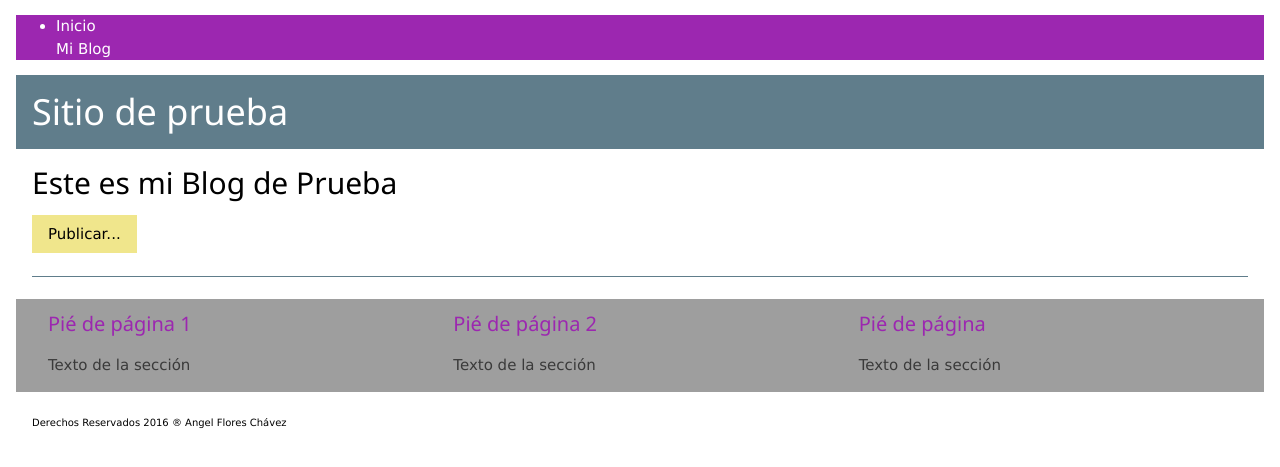
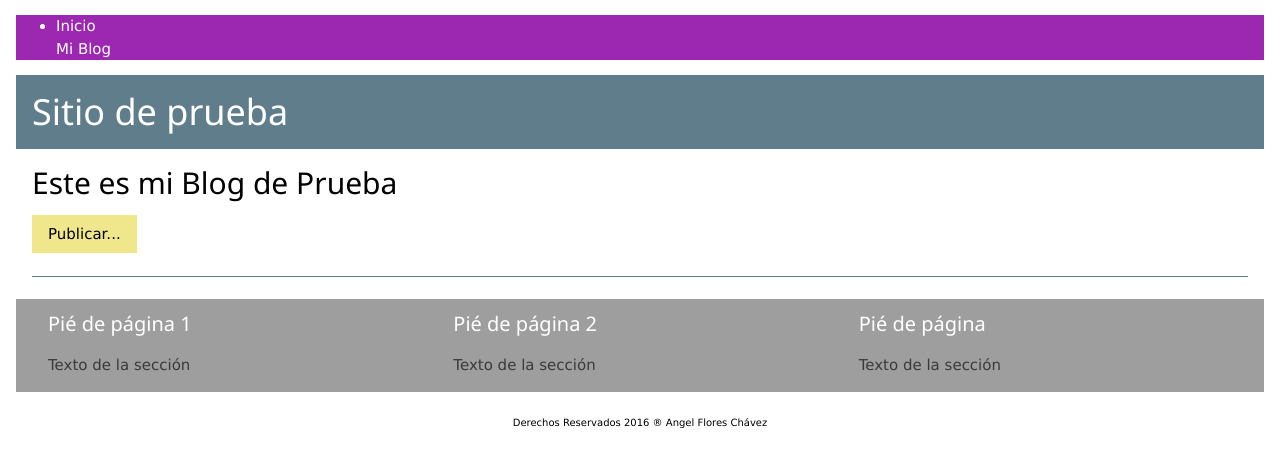
Before and after one commit to cereus/my-first-blog, a Django app: page /blog/ in a window 1280 px wide. Shown: the top 467 px of the page. Run offline with Django 3.2, Linux system fonts and the light colour scheme; data that the repository does not hold is empty.

Commit message:
Se agregó vista para agregar y editar publicaciones y algunas mejoras en el formato CSS

```diff
--- a/blog/templates/blog/base.html
+++ b/blog/templates/blog/base.html
@@ -48,22 +48,22 @@
     <br>
     <footer class="w3-container w3-grey">
         <div class="w3-third w3-container">
-            <h4 class="w3-text-purple">Pié de página 1</h4>
+            <h4 class="w3-text-white">Pié de página 1</h4>
             <p class="w3-text-dark-grey">Texto de la sección</p>
         </div>
         <div class="w3-third w3-container">
-            <h4 class="w3-text-purple">Pié de página 2</h4>
+            <h4 class="w3-text-white">Pié de página 2</h4>
             <p class="w3-text-dark-grey">Texto de la sección</p>
         </div>
         <div class="w3-third w3-container">
-            <h4 class="w3-text-purple">Pié de página</h4>
+            <h4 class="w3-text-white">Pié de página</h4>
             <p class="w3-text-dark-grey">Texto de la sección</p>
         </div>
     </footer>
 
     <!-- Derechos reservados -->
     <br>
-    <div class="w3-container w3-tiny">Derechos Reservados 2016 ® Angel Flores Chávez</div>
+    <div class="w3-container w3-tiny"><center>Derechos Reservados 2016 ® Angel Flores Chávez</center></div>
     <br>
 
 </body>
--- a/blog/templates/blog/post_list.html
+++ b/blog/templates/blog/post_list.html
@@ -16,10 +16,9 @@
     </div>
 
     {% for post in posts %}
-        <!-- <h3 class="w3-round-large w3-khaki w3-padding"> -->
-        <h3 class="w3-round-large w3-khaki w3-padding">
+        <h4 class="w3-round-large w3-khaki w3-padding">
             <a class="w3-btn w3-khaki" href="{% url 'blog.views.post_detail' pk=post.pk %}">{{ post.title }}</a>
-        </h3>
+        </h4>
         <p class="w3-small">Publicado el <strong>{{ post.published_date }}</strong></p>
         <p>{{ post.text|linebreaks }}</p>
     {% endfor %}
```
